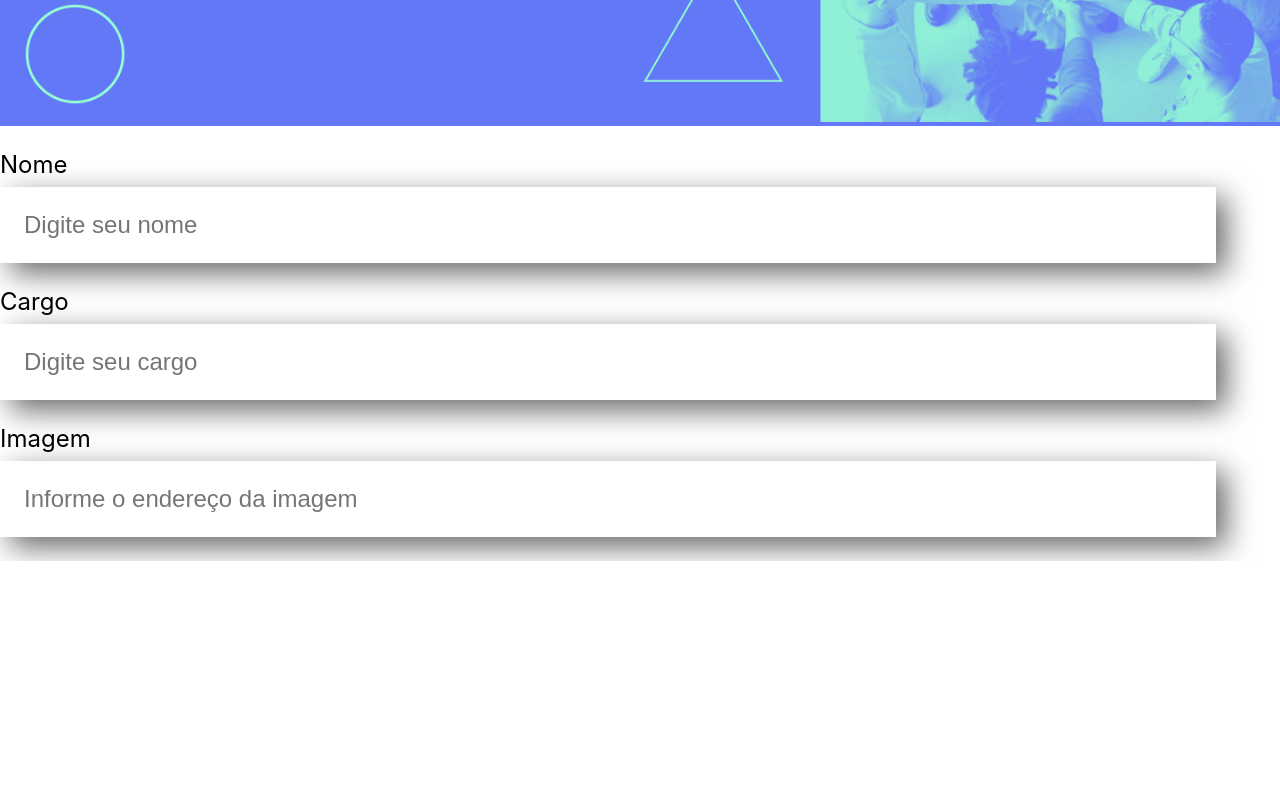
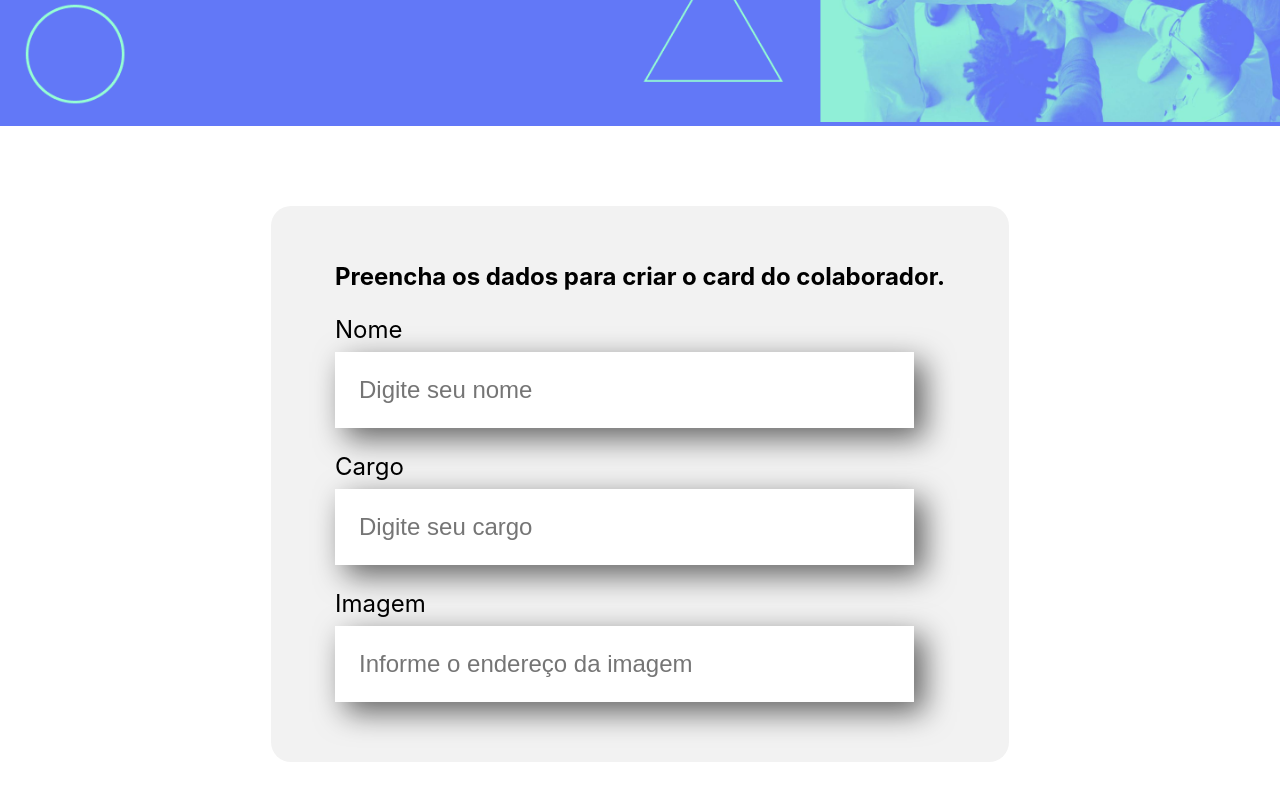
Before and after one commit to viniciusdamascenosouza/organo, a React (Create React App) app in the folder organo/: page / in a window 1280 px wide. Shown: the part 372-1172 px from the top of the page. Before the commit the page ends 933 px from the top, so only its background shows below. Built offline with nearby package versions, Linux system fonts and the light colour scheme.

Commit message:
Criando formulário

```diff
--- a/organo/src/App.js
+++ b/organo/src/App.js
@@ -1,13 +1,11 @@
 import Banner from "./componentes/Banner";
-import CampoTexto from "./componentes/CampoTexto";
+import { Formulario } from "./componentes/Formulario/Formulario";
 
 function App() {
   return (
     <div className="App">
       <Banner />
-      <CampoTexto label="Nome" placeholder="Digite seu nome" />
-      <CampoTexto label="Cargo" placeholder="Digite seu cargo" />
-      <CampoTexto label="Imagem" placeholder="Informe o endereço da imagem" />
+      <Formulario />
     </div>
   );
 }
--- /dev/null
+++ b/organo/src/componentes/Formulario/Formulario.css
@@ -0,0 +1,13 @@
+.formulario {
+    display: flex;
+    justify-content: center;
+    margin: 80px 0;
+}
+
+.formulario  form {
+    max-width: 80%;
+    background-color: #f2f2f2;
+    border-radius: 20px;
+    padding: 36px 64px;
+    box-shadow: 8px, 8px, 16px, rgba(0, 0, 0, 0.08);
+}
--- /dev/null
+++ b/organo/src/componentes/Formulario/Formulario.js
@@ -0,0 +1,15 @@
+import "./Formulario.css";
+import CampoTexto from "../CampoTexto";
+
+export const Formulario = () => {
+  return (
+    <section className="formulario">
+      <form>
+        <h2>Preencha os dados para criar o card do colaborador.</h2>
+        <CampoTexto label="Nome" placeholder="Digite seu nome" />
+        <CampoTexto label="Cargo" placeholder="Digite seu cargo" />
+        <CampoTexto label="Imagem" placeholder="Informe o endereço da imagem" />
+      </form>
+    </section>
+  );
+};
--- /dev/null
+++ b/organo/src/componentes/Formulario/index.js
@@ -0,0 +1,3 @@
+import { Formulario } from "./Formulario";
+
+export default Formulario;
```
